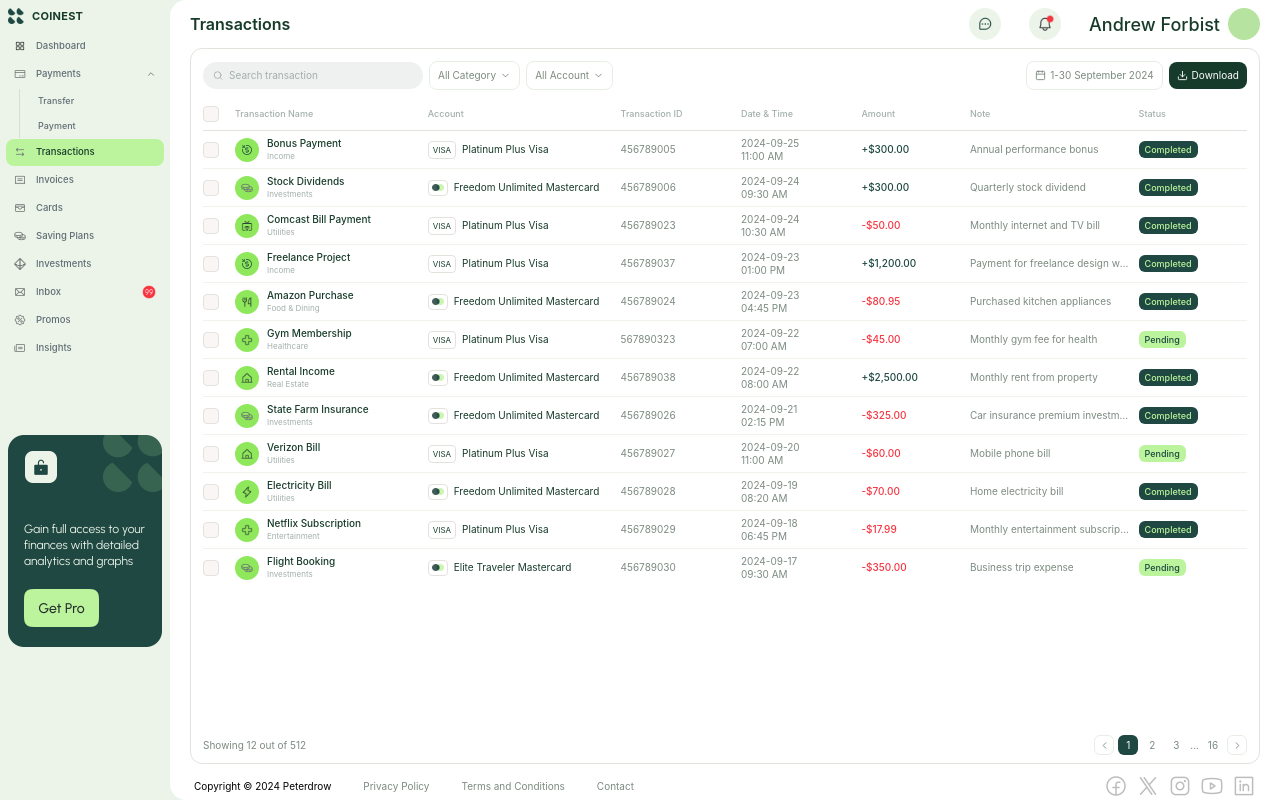
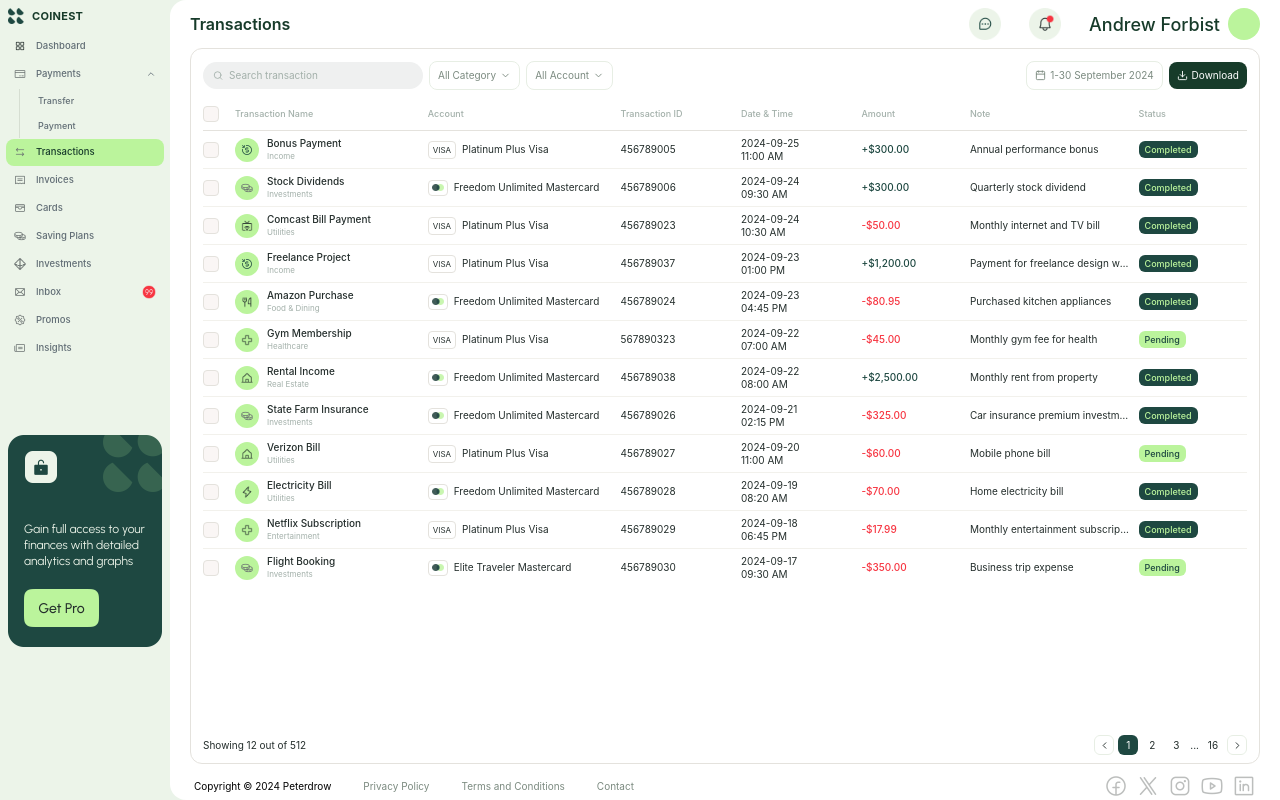
Before and after one commit to rabiamukhtar2211-maker/FinanceManagement, a React (Vite) app: page /transactions in a window 1280 px wide. Built offline with nearby package versions, Linux system fonts and the light colour scheme.

Commit message:
Describe your changes

```diff
--- a/src/components/RecentPayments.jsx
+++ b/src/components/RecentPayments.jsx
@@ -22,7 +22,7 @@
             key={p.id}
             className="flex items-center gap-3 border border-[#E7EEE4] rounded-xl p-4"
           >
-            <span className="h-9 w-9 rounded-full bg-[#8FE85C] shrink-0 flex items-center justify-center">
+            <span className="h-9 w-9 rounded-full bg-[#BBF49C] shrink-0 flex items-center justify-center">
               <img src={p.icon} alt={p.name} className="h-4 w-4 object-contain" />
             </span>
             <div className="min-w-0">
--- a/src/components/RecentTransfer.jsx
+++ b/src/components/RecentTransfer.jsx
@@ -18,7 +18,7 @@
             key={t.id}
             className="flex items-center gap-2 border border-[#E7EEE4] rounded-xl p-2.5"
           >
-            <span className="h-8 w-8 rounded-full bg-[#8FE85C] shrink-0"></span>
+            <span className="h-8 w-8 rounded-full bg-[#BBF49C] shrink-0"></span>
             <div className="min-w-0">
               <p className="text-[11px] font-medium text-[#173B2A] leading-tight truncate">{t.name}</p>
               <p className="text-[9px] text-[#A3B0AA] truncate">{t.id}</p>
--- a/src/components/TopBarActions.jsx
+++ b/src/components/TopBarActions.jsx
@@ -29,7 +29,7 @@
         <span className="text-[18px] font-medium text-[#173B2A]">
           {userName}
         </span>
-        <div className="h-8 w-8 rounded-full bg-[#B6E4A0] overflow-hidden">
+        <div className="h-8 w-8 rounded-full bg-[#BBF49C] overflow-hidden">
           {avatarUrl && (
             <img
               src={avatarUrl}
--- a/src/components/Transactions.jsx
+++ b/src/components/Transactions.jsx
@@ -133,15 +133,15 @@
                 >
                   <Checkbox />
                   <div className="flex items-center gap-2 pr-2">
-                    <span className="h-6 w-6 rounded-full bg-[#8FE85C] flex items-center justify-center shrink-0">
+                    <span className="h-6 w-6 rounded-full bg-[#BBF49C] flex items-center justify-center shrink-0">
                       <img src={t.icon} alt={t.name} className="h-3 w-3 object-contain" />
                     </span>
                     <div>
-                      <p className="font-medium text-[#173B2A] leading-tight">{t.name}</p>
+                      <p className="font-medium text-[#242E2C] leading-tight">{t.name}</p>
                       <p className="text-[8px] text-[#A3B0AA]">{t.category}</p>
                     </div>
                   </div>
-                  <div className="flex items-center gap-1.5 text-[#173B2A] pr-2">
+                  <div className="flex items-center gap-1.5 text-[#242E2C] pr-2">
                     {t.cardType === "visa" ? (
                       <span className="text-[8px] px-1 py-0.5 border rounded" style={{ borderColor: "#E4E2DD" }}>
                         VISA
@@ -153,14 +153,14 @@
                     )}
                     <span className="truncate">{t.card}</span>
                   </div>
-                  <span className="text-[#7C8B80] pr-2">{t.txnId}</span>
-                  <span className="text-[#7C8B80] pr-2 leading-tight">
+                  <span className="text-[#242E2C] pr-2">{t.txnId}</span>
+                  <span className="text-[#242E2C] pr-2 leading-tight">
                     {t.date} <br /> {t.time}
                   </span>
                   <span className="font-medium pr-2" style={{ color: t.positive ? "#1E4841" : "#F73541" }}>
                     {t.amount}
                   </span>
-                  <span className="text-[#7C8B80] pr-2 truncate">{t.note}</span>
+                  <span className="text-[#242E2C] pr-2 truncate">{t.note}</span>
                   <StatusBadge status={t.status} />
                 </div>
                 {i !== transactions.length - 1 && (
@@ -171,7 +171,7 @@
           </div>
 
           {/* Pagination */}
-          <div className="flex items-center justify-between px-3 py-2  mt-auto text-[10px] text-[#7C8B80]">
+          <div className="flex items-center justify-between px-3 py-2  mt-auto text-[10px] text-[#242E2C]">
             <span>Showing 12 out of 512</span>
             <div className="flex items-center gap-1">
               <button className="h-5 w-5 flex items-center justify-center rounded-md border border-[#E7EEE4]">
```
